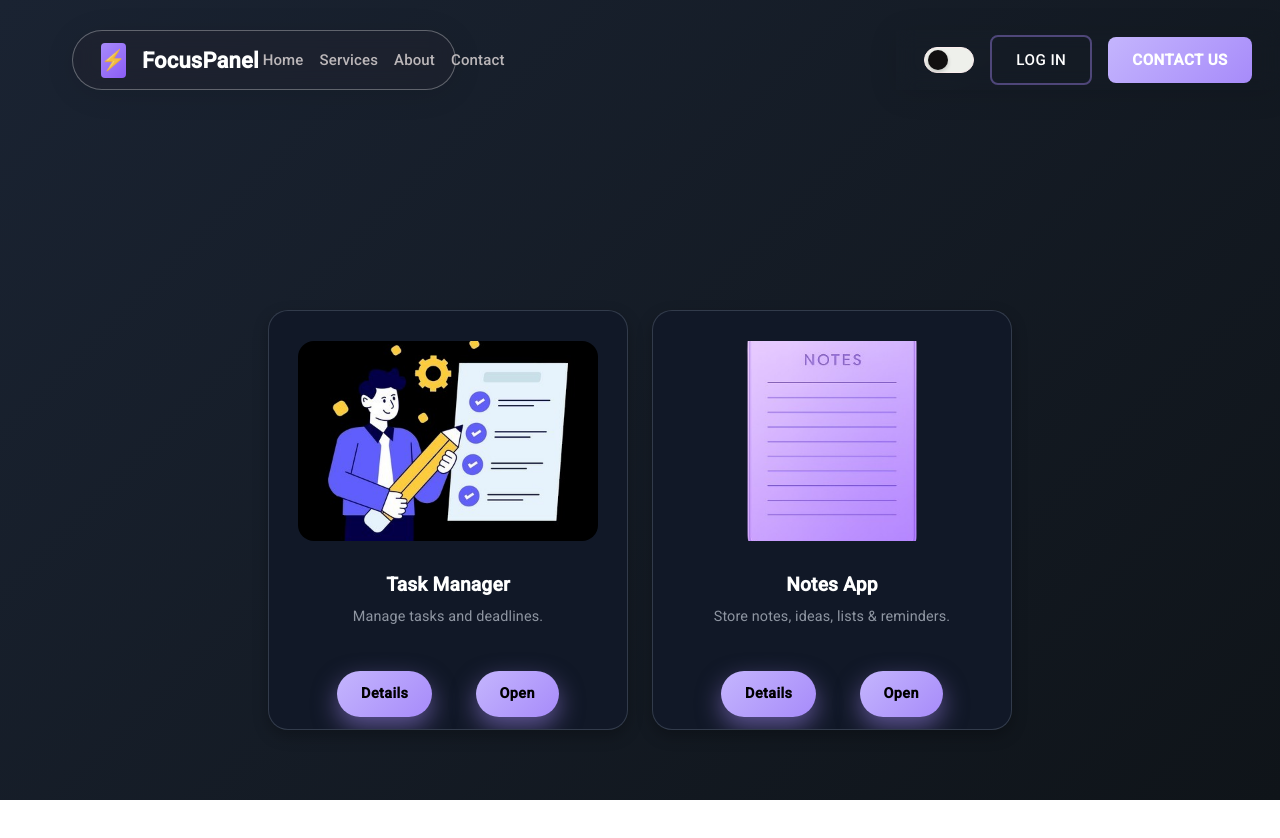
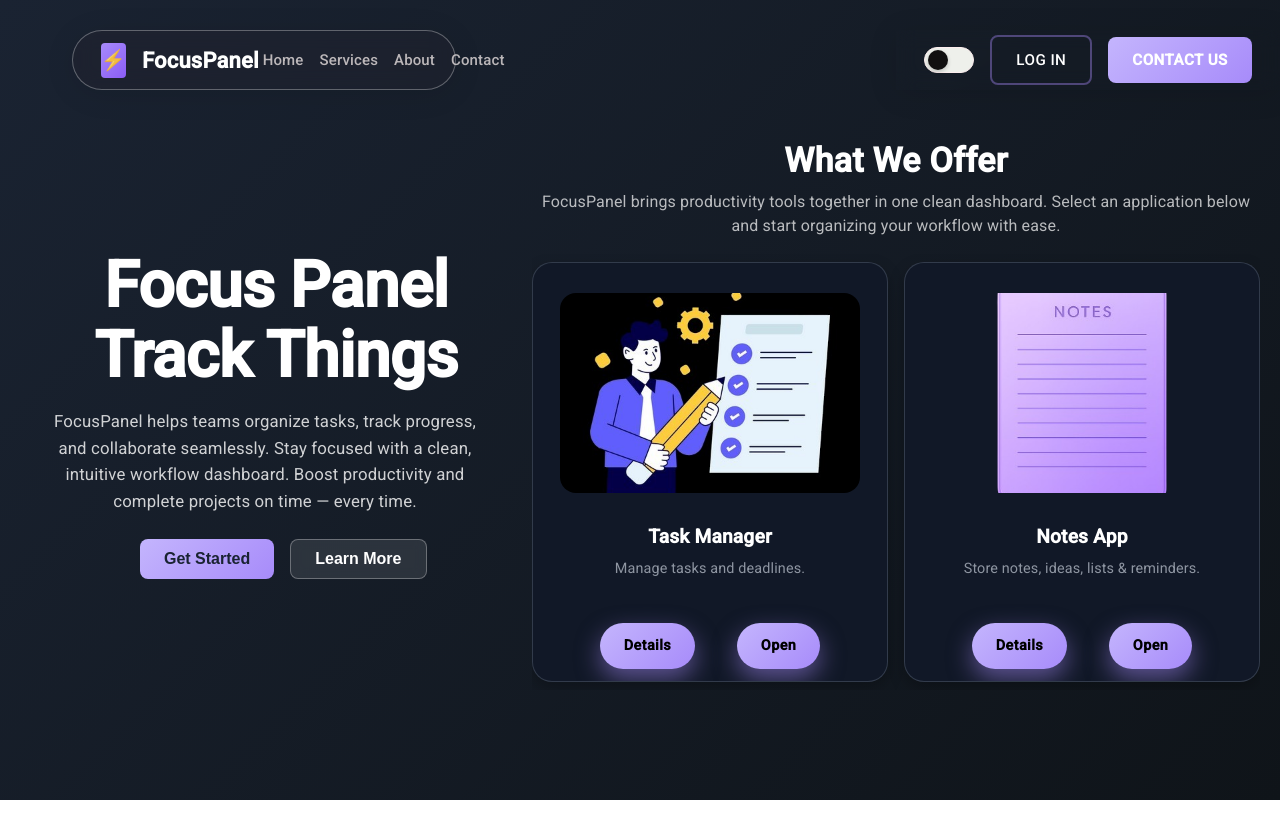
Before and after one commit to SaiBhanuAlamuri/focus-box-app, a React (Create React App) app: page / in a window 1280 px wide. Shown: the top 838 px of the page. After the commit the page ends 800 px from the top, so only its background shows below. Built offline with nearby package versions, Linux system fonts and the light colour scheme; a web font is replaced by a local one.

Commit message:
Base Template Is Done Completely Resolevd

```diff
--- a/src/Template/Base.js
+++ b/src/Template/Base.js
@@ -1,8 +1,8 @@
-import { Box, Grid, Stack } from "@mui/material";
+import { Box, Grid, Stack, Typography } from "@mui/material";
 
-import Header from "../components/Header";
+import Header from "../Components/Header";
 import { items } from "../CardConfig/Cardconfig";
-import AppCard from "../components/cards";
+import AppCard from "../Components/cards";
 
 export default function FullScreen() {
   return (
@@ -13,34 +13,145 @@ export default function FullScreen() {
           height: "100vh",
           background: "linear-gradient(135deg, #1a2332 0%, #0f1419 100%)",
           display: "flex",
-
           flexDirection: "column",
         }}
       >
         <Header />
 
-        <Box sx={{ width: "100%", height: "50%" }}>
-          <Stack
-            spacing={2}
-            alignItems="center"
-            justifyContent="center"
-            sx={{ minHeight: "100vh" }}
+        <Box
+          sx={{
+            width: "100%",
+            height: "auto",
+            display: "flex",
+          }}
+        >
+          <Box
+            sx={{
+              width: "40%",
+              display: "flex",
+              flexDirection: "column",
+              justifyContent: "center",
+              paddingLeft: "40px",
+              color: "white",
+            }}
           >
-            <Grid container spacing={3}>
+            {/* Title */}
+            <Typography
+              variant="h2"
+              sx={{
+                fontWeight: 700,
+                lineHeight: 1.1,
+                fontSize: { xs: "2.8rem", md: "4rem" },
+                mb: 2,
+              }}
+            >
+              Focus Panel <br /> Track Things
+            </Typography>
+
+
+            <Typography
+              variant="body1"
+              sx={{
+                opacity: 0.8,
+                maxWidth: "450px",
+                fontSize: "1.05rem",
+                lineHeight: 1.6,
+                mb: 3,
+              }}
+            >
+              FocusPanel helps teams organize tasks, track progress, and
+              collaborate seamlessly. Stay focused with a clean, intuitive
+              workflow dashboard. Boost productivity and complete projects on
+              time — every time.
+            </Typography>
+
+
+            <Box sx={{ display: "flex", gap: 2,marginLeft:"100px" }}>
+              <Box
+                component="button"
+                sx={{
+                  padding: "10px 24px",
+                  borderRadius: "8px",
+                  fontSize: "1rem",
+                  fontWeight: 600,
+                  background: "linear-gradient(135deg,#c4b5fd,#a78bfa)",
+                  color: "#1a2332",
+                  border: "none",
+                  cursor: "pointer",
+                  "&:hover": {
+                    transform: "translateY(-3px)",
+                    boxShadow: "0 8px 20px rgba(167,139,250,0.4)",
+                  },
+                }}
+              >
+                Get Started
+              </Box>
+
+              <Box
+                component="button"
+                sx={{
+                  padding: "10px 24px",
+                  borderRadius: "8px",
+                  fontSize: "1rem",
+                  fontWeight: 600,
+                  background: "rgba(255,255,255,0.1)",
+                  border: "1px solid rgba(255,255,255,0.3)",
+                  color: "white",
+                  cursor: "pointer",
+                  backdropFilter: "blur(6px)",
+                  "&:hover": {
+                    background: "rgba(255,255,255,0.2)",
+                  },
+                }}
+              >
+                Learn More
+              </Box>
+            </Box>
+          </Box>
+
+          <Box
+            sx={{
+              width: "60%",
+              display: "flex",
+              flexDirection: "column",
+              padding: "20px",
+              overflow: "visible",
+            }}
+          >
+            <Box sx={{ color: "white", mb: 2 }}>
+              <Typography variant="h4" fontWeight={600}>
+                What We Offer
+              </Typography>
+
+              <Typography variant="body1" sx={{ opacity: 0.7, mt: 1 }}>
+                FocusPanel brings productivity tools together in one clean
+                dashboard. Select an application below and start organizing your
+                workflow with ease.
+              </Typography>
+            </Box>
+
+            <Box
+              sx={{
+                display: "flex",
+                flexDirection: "row",
+                gap: 2,
+                overflowX: "auto",
+                overflowY: "hidden",
+                paddingY: 1,
+                alignItems: "center",
+              }}
+            >
               {items.map((item, index) => (
-                <Grid item xs={12} sm={6} md={4} key={index}>
-                  <AppCard
-                    title={item.title}
-                    description={item.description}
-                    image={item.image}
-                    onOpen={() => console.log(`Opening → ${item.title}`)}
-                  />
-                </Grid>
+                <AppCard
+                  key={index}
+                  title={item.title}
+                  description={item.description}
+                  image={item.image}
+                  sx={{ width: 200 }}
+                />
               ))}
-            </Grid>
-
-            {/* </Stack> */}
-          </Stack>
+            </Box>
+          </Box>
         </Box>
       </Box>
     </>
```
Also changed, not shown: 1 other file (tests, documents, lock files or other folders).
